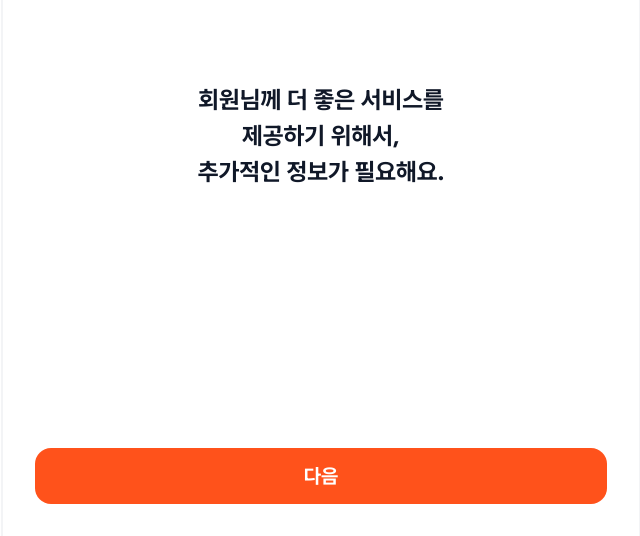
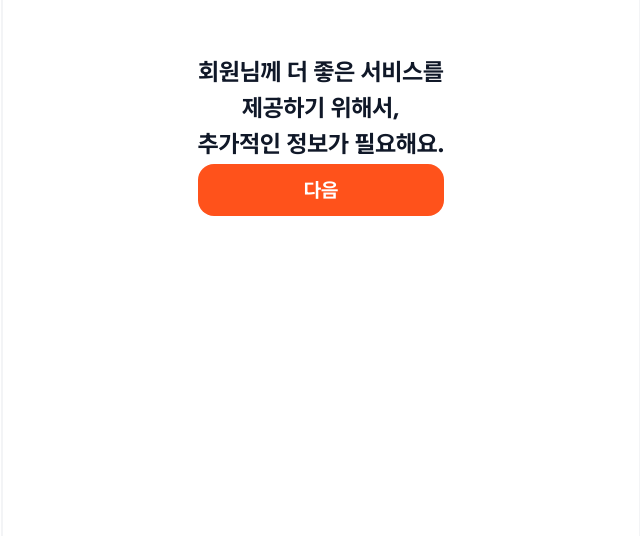
Before and after one commit to team-jangjak/chagok-fe, a React (Vite) app: page /onboarding in a window 1280 px wide. Shown: the part 264-800 px from the top of the page, without its empty margins (319-959 px from the left). Built offline with nearby package versions, Linux system fonts and the light colour scheme.

Commit message:
[CHA-107] fix: 공통 컴포넌트 중 PrimaryButton을 <div>로 교체하여 조금 더 해당 프로젝트에 맞도록 수정

```diff
--- a/src/features/auth/components/OnboardingPage1.tsx
+++ b/src/features/auth/components/OnboardingPage1.tsx
@@ -15,7 +15,9 @@ function OnboardingPage1() {
       <span className="text-2xl font-bold text-gray-900">회원님께 더 좋은 서비스를</span>
       <span className="text-2xl font-bold text-gray-900">제공하기 위해서,</span>
       <span className="text-2xl font-bold text-gray-900">추가적인 정보가 필요해요.</span>
-      <PrimaryButton onClick={handleNext}>다음</PrimaryButton>
+      <PrimaryButton onClick={handleNext} isEnabled={true}>
+        다음
+      </PrimaryButton>
     </div>
   );
 }
--- a/src/features/auth/components/OnboardingPage2.tsx
+++ b/src/features/auth/components/OnboardingPage2.tsx
@@ -3,14 +3,13 @@ import { useState } from 'react';
 import { useOnboarding } from '@features/auth/contexts/useOnboarding';
 import PrimaryButton from '@shared/ui/PrimaryButton';
 import { Avatar, AvatarImage, AvatarFallback } from '@components/ui/avatar';
-import { Button } from '@components/ui/button';
 import { DatePicker } from '@shared/ui/DatePicker';
 import { DataInput } from '@shared/ui/DataInput';
 import PillButton from '@shared/ui/PillButton';
 
 function OnboardingPage2() {
   const {
-    actions: { handleNext, handleSignUpDataChange },
+    actions: { handleNext },
   } = useOnboarding();
 
   const [options, setOptions] = useState({
@@ -19,6 +18,12 @@ function OnboardingPage2() {
     '옵션 3': true,
     '옵션 4': false,
   });
+
+  const [gender, setGender] = useState<'male' | 'female'>('male');
+
+  const handleGenderClick = (gender: 'male' | 'female') => {
+    setGender(gender);
+  };
 
   const handleOptionClick = (option: keyof typeof options) => {
     setOptions((prev) => ({ ...prev, [option]: !prev[option] }));
@@ -42,8 +47,20 @@ function OnboardingPage2() {
       <div className="w-full flex flex-col gap-2 mb-8">
         <span className="text-xl font-medium text-text">성별</span>
         <div className="grid grid-cols-2 gap-4">
-          <Button onClick={() => handleSignUpDataChange({ gender: 'male' })}>남성</Button>
-          <Button onClick={() => handleSignUpDataChange({ gender: 'female' })}>여성</Button>
+          <PillButton
+            className="py-2 text-lg"
+            isSelected={gender === 'male'}
+            handleOptionClick={() => handleGenderClick('male')}
+          >
+            남자
+          </PillButton>
+          <PillButton
+            className="py-2 text-lg"
+            isSelected={gender === 'female'}
+            handleOptionClick={() => handleGenderClick('female')}
+          >
+            여자
+          </PillButton>
         </div>
       </div>
       {/* '생년월일 선택' 영역 */}
@@ -62,6 +79,7 @@ function OnboardingPage2() {
         <div className="grid grid-cols-4 gap-2">
           {Object.entries(options).map(([option, isSelected]) => (
             <PillButton
+              className="py-1 text-sm"
               isSelected={isSelected}
               key={option}
               handleOptionClick={() => handleOptionClick(option as keyof typeof options)}
@@ -71,7 +89,7 @@ function OnboardingPage2() {
           ))}
         </div>
       </div>
-      <PrimaryButton onClick={handleNext} disabled>
+      <PrimaryButton onClick={handleNext} isEnabled={true}>
         완료
       </PrimaryButton>
     </>
--- a/src/shared/ui/PillButton.tsx
+++ b/src/shared/ui/PillButton.tsx
@@ -1,6 +1,7 @@
 import { cn } from '@/lib/utils';
 
 interface PillButtonProps {
+  className?: string;
   isSelected: boolean;
   children: React.ReactNode;
   handleOptionClick: () => void;
@@ -8,6 +9,7 @@ interface PillButtonProps {
 
 /*
 	옵션 선택 등에 사용되는 알약 모양 버튼
+	className: 버튼 스타일 적용
 	isSelected: 선택 여부
 	children: 버튼 내용
 	handleOptionClick: 버튼 클릭 시 수행할 함수
@@ -16,12 +18,20 @@ interface PillButtonProps {
 	--> 크기 자체는 grid 레이아웃에 많이 사용할 것으로 예상돼서 기본적으로 너비는 100%로 설정
 */
 
-function PillButton({ isSelected, children, handleOptionClick = () => {} }: PillButtonProps) {
+function PillButton({
+  className,
+  isSelected,
+  children,
+  handleOptionClick = () => {},
+}: PillButtonProps) {
   return (
     <div
       className={cn(
-        'w-full flex items-center justify-center rounded-md px-4 py-1 text-sm font-medium transition-all duration-200',
-        isSelected ? 'bg-primary text-white' : 'bg-white border border-gray text-gray'
+        'w-full flex items-center justify-center rounded-md text-sm font-medium transition-all duration-200',
+        isSelected
+          ? 'bg-primary border border-primary text-white'
+          : 'bg-white border border-gray text-gray',
+        className // 상위 컴포넌트로부터 넘어온 스타일 적용
       )}
       onClick={handleOptionClick}
     >
--- a/src/shared/ui/PrimaryButton.tsx
+++ b/src/shared/ui/PrimaryButton.tsx
@@ -1,9 +1,10 @@
 import { cn } from '@/lib/utils';
-import { Button } from '@components/ui/button';
 
-/* [PrimaryButton 컴포넌트 타입 정의] */
-interface PrimaryButtonProps extends React.ButtonHTMLAttributes<HTMLButtonElement> {
-  children: React.ReactNode; // title 대신 children 사용하면 더 유연하게 동작 가능
+interface PrimaryButtonProps {
+  className?: string;
+  children: React.ReactNode;
+  isEnabled: boolean;
+  onClick?: () => void;
 }
 
 /*
@@ -14,35 +15,29 @@ interface PrimaryButtonProps extends React.ButtonHTMLAttributes<HTMLButtonElemen
 
 	[컴포넌트 사용 유의사항]
 	-> title은 2줄 이하로 사용하는 것을 권장
-	-> 부모 컴포넌트에 relative 클래스를 추가하여 버튼을 화면 하단에 고정시켜야 함
 */
 
-function PrimaryButton({ className, children, disabled, ...props }: PrimaryButtonProps) {
+function PrimaryButton({ className, children, isEnabled, onClick = () => {} }: PrimaryButtonProps) {
   return (
-    <Button
-      disabled={disabled} // HTML disabled 속성 전달 (필수)
+    <div
       className={cn(
-        // [1] 레이아웃 및 공통 스타일
-        'absolute bottom-8 left-8 right-8',
-        'h-14 rounded-2xl text-xl transition-all duration-200',
-        'flex items-center justify-center',
+        // 해당 버튼의 기본 스타일 적용
+        // 기본적으로 부모 컴포넌트의 하단에 고정되도록 sticky 속성을 추가
+        'sticky bottom-8 w-full py-3 flex items-center justify-center rounded-2xl text-xl transition-all duration-200',
 
-        // [2] 기본 상태 (Active) 스타일
-        // -> hover 효과도 여기에 함께 정의
-        'bg-primary text-white hover:bg-orange-600 hover:border-orange-600 font-bold',
+        // 버튼 상태에 따른 스타일 적용
+        isEnabled
+          ? 'bg-primary text-white font-bold cursor-pointer'
+          : 'bg-gray text-white font-normal cursor-not-allowed',
 
-        // [3] 비활성화 상태 (Disabled) 스타일
-        // -> 'disabled:' 접두사를 사용하면 HTML disabled 속성이 true일 때만 적용됨
-        // -> tailwind-merge가 같은 속성(bg-...)에 대해 상태별로 적절히 처리해줌
-        'disabled:bg-gray disabled:font-normal disabled:text-white disabled:cursor-not-allowed',
-
-        // [4] 외부 스타일 (가장 마지막에 위치해야 오버라이딩 가능)
+        // 상위 컴포넌트로부터 넘어온 스타일 적용 (없으면 적용 안함)
         className
       )}
-      {...props} // onClick 등 나머지 props 전달
+      // onClick 함수는 버튼 활성화 상태일 때만 적용
+      onClick={isEnabled ? onClick : () => {}}
     >
       {children}
-    </Button>
+    </div>
   );
 }
 
```
